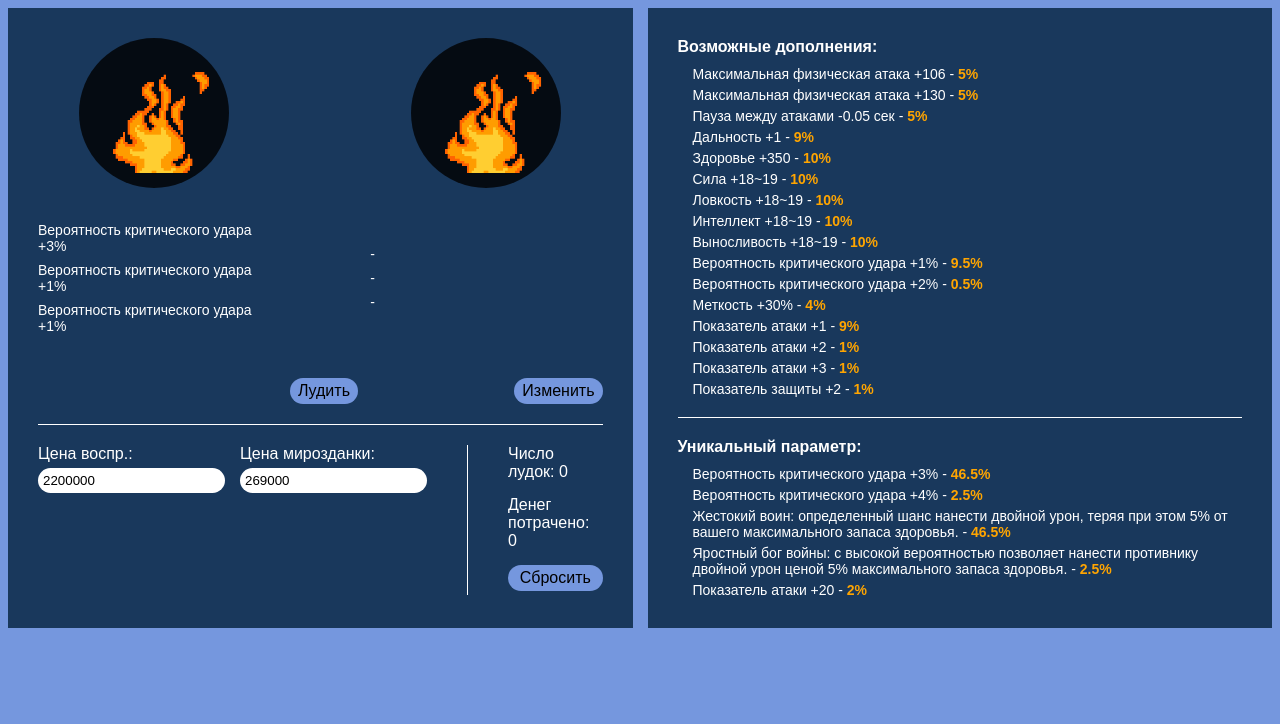
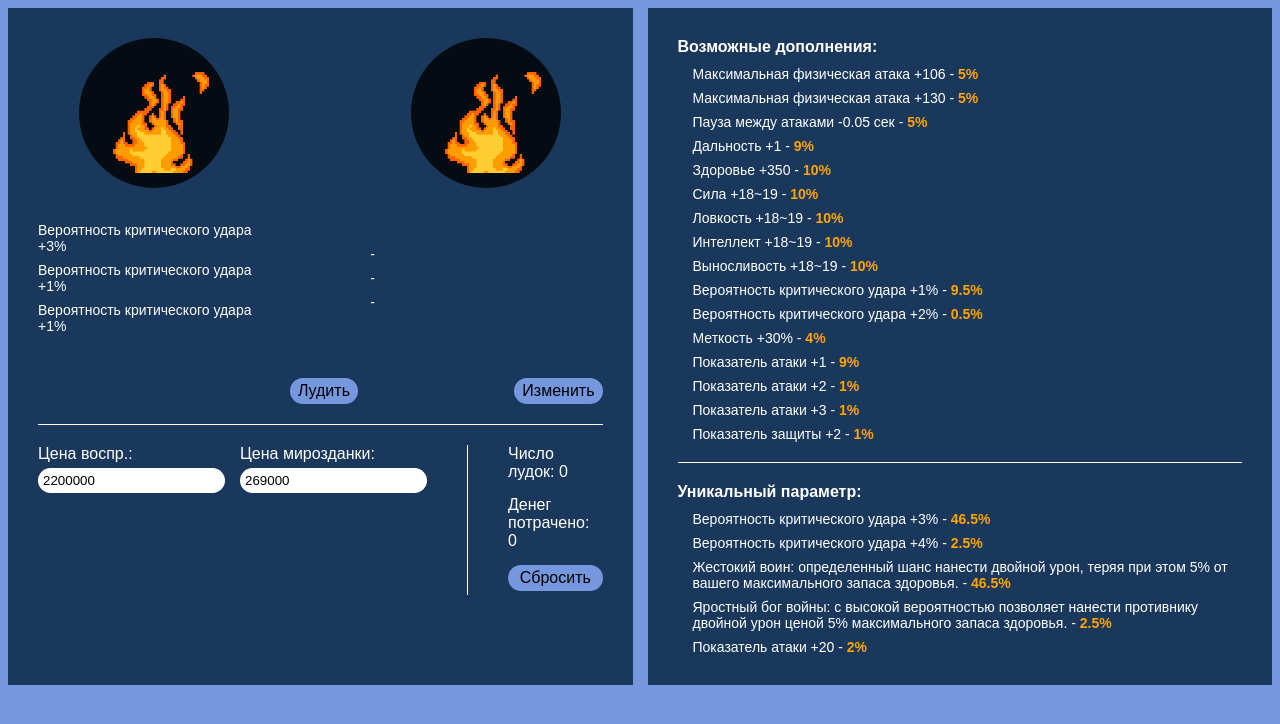
Before and after one commit to Anemique/ludka, a plain HTML site: page index.html in a window 1280 px wide. Drawn offline with Linux system fonts and the light colour scheme.

Commit message:
Update index.css

```diff
--- a/index.css
+++ b/index.css
@@ -6,16 +6,16 @@ body {
 
 .content {
 	display: flex;
+	flex-direction: column;
 	column-gap: 15px;
+	row-gap: 15px;
 }
 
 .ludka {
-    width: 50%;
 	background: #19385c;
 }
 
 .params {
-    width: 50%;
 	background: #19385c;
 	padding: 30px;
 }
@@ -31,7 +31,7 @@ body {
 	padding-left: 15px;
 	display: flex;
 	flex-direction: column;
-    row-gap: 5px;
+	row-gap: 8px;
 }
 
 .percent {
@@ -40,7 +40,8 @@ body {
 	font-weight: 600;
 }
 
-.stat, .StatsTilte {
+.stat,
+.StatsTilte {
 	color: white;
 }
 
@@ -49,3 +50,17 @@ body {
 	font-weight: 600;
 	margin-bottom: 10px;
 }
+
+@media screen and (min-width: 1280px) {
+	.content {
+		flex-direction: row;
+	}
+
+	.ludka {
+		width: 50%;
+	}
+
+	.params {
+		width: 50%;
+	}
+}
```
Lines whose indentation alone changed are shown as unchanged.
